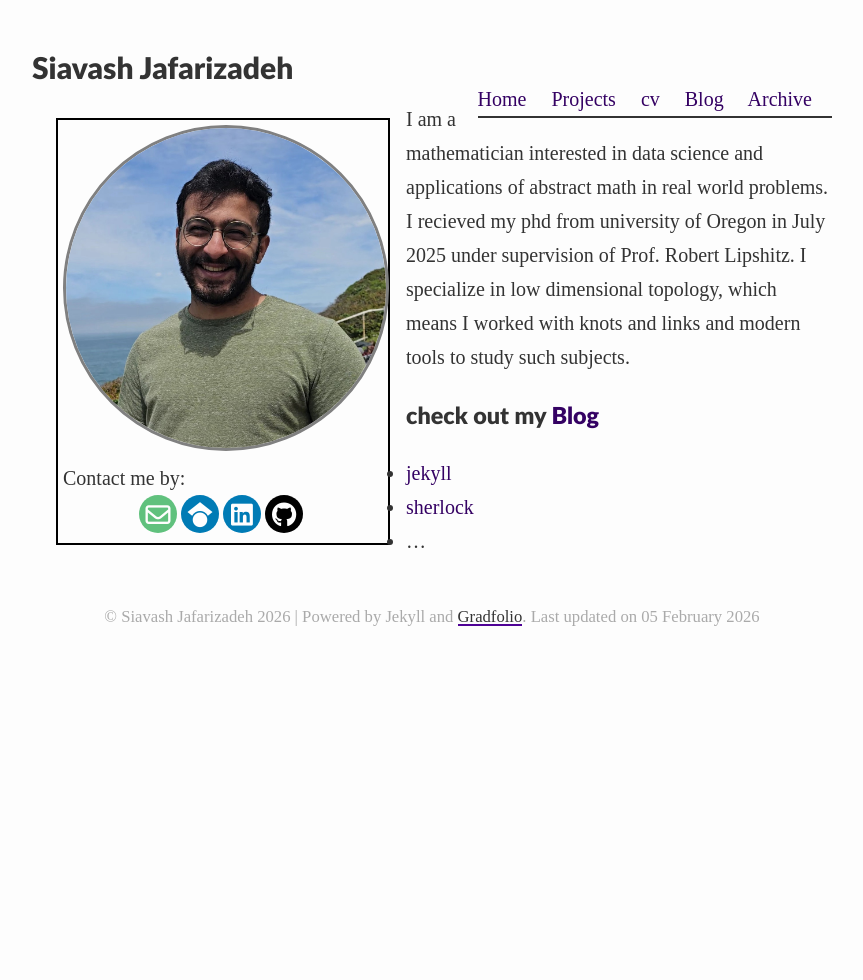
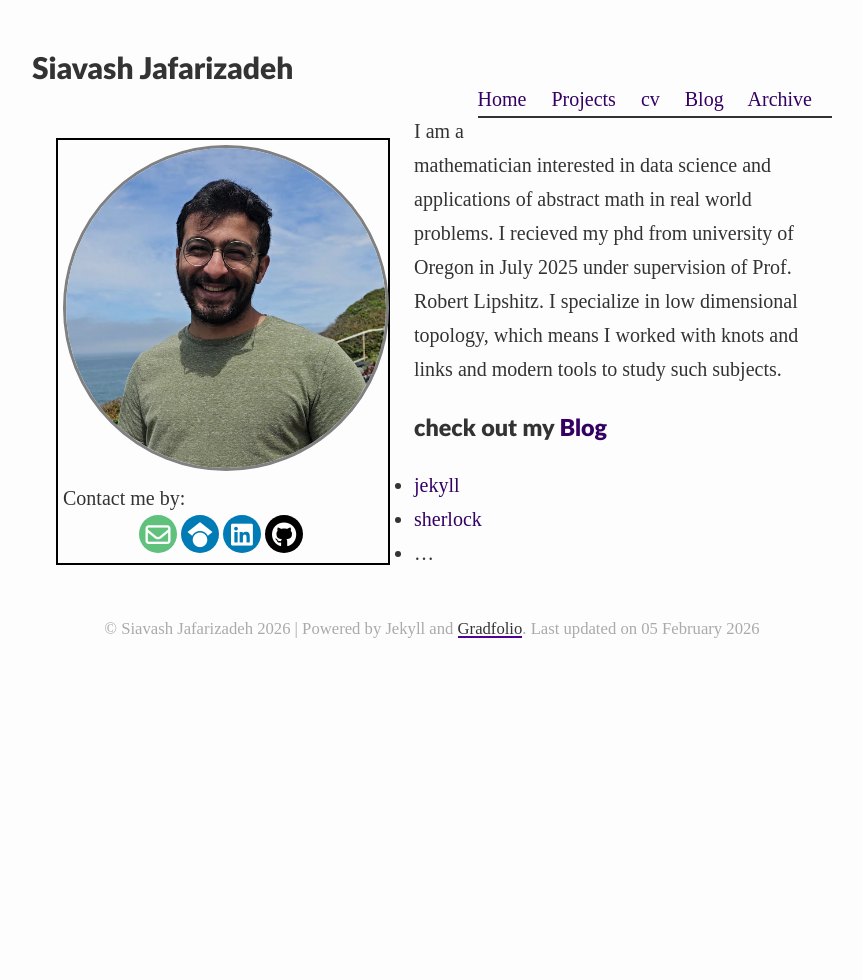
Before and after one commit to Sia-jaf/Sia-jaf.github.io, a Jekyll site: the page built from index.md, in a window 1280 px wide. Shown: the whole page, without its empty margins (208-1071 px from the left). Built offline with Jekyll 4.4.1, drawn with Linux system fonts in a browser that asks for light colours; some web fonts are replaced.

Commit message:
I think its gonna work.

```diff
--- a/_layouts/default.html
+++ b/_layouts/default.html
@@ -10,7 +10,7 @@
         <link rel="stylesheet" href="{{site.baseurl}}/assets/css/main.css">
         <div class="nav-header">
             <h1 class="post-headline">{{site.title}}</h1>
-            <h3 class="post-description">{{site.description}}</h3>
+            <!-- <h3 class="post-description">{{site.description}}</h3> -->
             {% include navigation.html %}
         </div>
         {% seo %}
--- a/assets/css/_sass/navi.scss
+++ b/assets/css/_sass/navi.scss
@@ -1,5 +1,6 @@
 .nav-header {
   align-items: flex-end;
+  margin-bottom: 2rem;
 }
 
 .right-aligned-span {
--- a/assets/css/_sass/profile.scss
+++ b/assets/css/_sass/profile.scss
@@ -30,7 +30,7 @@
   border: 2px solid black;
   align-items: center;
   /* float: left; */
-  margin: 1rem 1rem 1rem 1.5rem;
+  margin: 1.5rem;
   padding: 5px;
 }
 
--- a/assets/css/_sass/style.scss
+++ b/assets/css/_sass/style.scss
@@ -21,7 +21,7 @@
 }
 
 h1,h2,h3,h4,h5,h6 {
-  font-family: "Lato", "Helvetica Neue", Helvetica, sans-serif;
+  font-family: "Lato", sans-serif;
   font-weight: bold;
   line-height: 1.8;
   margin: 0;
```
